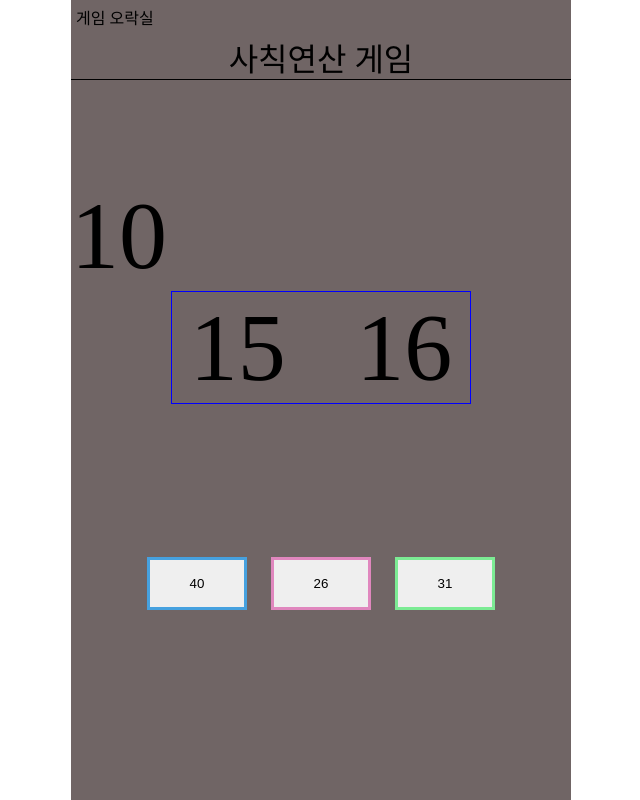
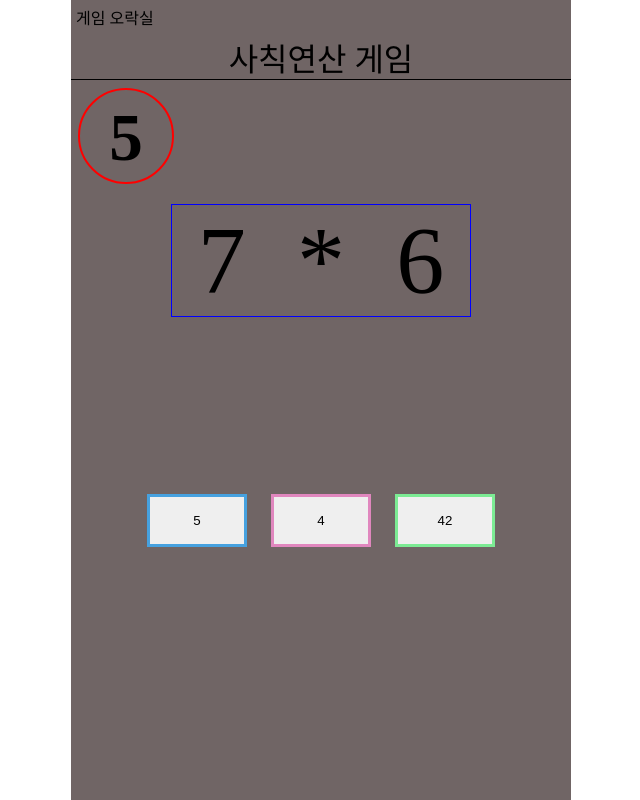
Before and after one commit to gh-ct/MathGame, a plain HTML site: page index.html in a window 1280 px wide. Shown: the top 800 px of the page, without its empty margins (319-959 px from the left). Drawn offline with Linux system fonts and the light colour scheme.

Commit message:
Add files via upload
타이머 추가

```diff
--- a/js.js
+++ b/js.js
@@ -4,11 +4,18 @@ const btn2 = document.querySelector(".btn2");
 const btn3 = document.querySelector(".btn3");
 
 let btn_array = [];
-let opr_array = ["+","-","*","/"];
+let opr_array = ["+","-","*","/"]; //나눗셈은 현재는 미사용
+
+let opr_ran;
+let opr;
+let lv = 3;
 // 문제 html 단
 let num1 = document.querySelector(".num1");
 let num2 = document.querySelector(".num2");
+let op = document.querySelector(".op");
 
+let time_text  = document.querySelector(".time_text");
+let time = 10;
 // 문제 back단
 let Q1 ,Q2;
 let cor;
@@ -21,20 +28,85 @@ let user;
 btn3.textContent = 7;
 
 
+function operator(){
+    opr_ran = Math.floor(Math.random()*lv);
+}
+
+function Quiz(Q1,Q2,lv){
+    op.textContent = opr_array[opr_ran];
+
+    if(opr_array[opr_ran]=="+"){
+        return Q1+Q2;
+    }else if(opr_array[opr_ran]=="-"){
+        return Q1-Q2;
+    }else if(opr_array[opr_ran]=="*"){
+        return Q1*Q2;
+    }
+    // else{
+
+    //     return Math.floor(Q1/Q2);
+    // }
+}
 
 function game(){
-    Q1 = Math.floor(Math.random()*20+1);
-    Q2 = Math.floor(Math.random()*20+1);
-    cor = Q1+Q2;    //정답
+    setInterval(timer,1000);
+
+    time = 10;
+
+    operator();
+
+    if(opr_array[opr_ran]=="+"||opr_array[opr_ran]=="-"){
+        Q1 = Math.floor(Math.random()*20+1);
+        Q2 = Math.floor(Math.random()*20+1);
+    }else if(opr_array[opr_ran]=="*"){
+        Q1 = Math.floor(Math.random()*9+1);
+        Q2 = Math.floor(Math.random()*9+1);
+    }
+
+    while(1){
+        if(Q1>=Q2){
+            break;
+        }
+        Q2 = Math.floor(Math.random()*20+1);
+    }
+    cor = Quiz(Q1,Q2,lv);
+
     btn_array[0] = cor; //정답 랜덤으로 나오게 하기 위해 먼저 배열에 넣음.
     num1.textContent = Q1;
     num2.textContent = Q2;
+
 }
 
+let timer = setInterval(function(){
+    if(time>=1){
+        time = time - 1;
+
+    }
+    time_text.textContent = time;
+    if(time==0){
+        alert("아웃\n 정답은"+cor);
+
+        clearInterval(timer);
+    }
+},1000);
+
+
+
+
+
+
+
 function btnValue(){
+
     for(let i=1;i<3;){
-        btn_num1 = Math.floor(Math.random()*20+1);
-        btn_num2 = Math.floor(Math.random()*20+1);
+        if(opr_array[opr_ran]=="+"){
+            btn_num1 = Math.floor(Math.random()*20+1);
+            btn_num2 = Math.floor(Math.random()*20+1);
+        }else if(opr_array[opr_ran]=="-"||opr_array[opr_ran]=="*"){
+            btn_num1 = Math.abs(Q1-Math.floor(Math.random()*9+1));
+            btn_num2 =  Math.abs(Q2-Math.floor(Math.random()*9+1));
+        }
+
         if(cor!=btn_num1+btn_num2 && btn_num1+btn_num2 !=btn_array[i-1]){
             btn_array[i] = btn_num1 + btn_num2;
             i++;
@@ -78,7 +150,7 @@ function compare(user){
         console.log(typeof(user)+"문제타입"+typeof(cor));
         console.log("정답"+cor+"유저선택"+user);
     }else{
-        alert("오답");
+        alert("오답\n 정답은"+cor);
 
         console.log(typeof(user)+"문제타입"+typeof(cor));
         console.log("정답"+cor+"유저선택"+user);
--- a/style.css
+++ b/style.css
@@ -13,9 +13,19 @@ html,body{
     height: 100%;
     width: 500px;
     margin: 0 auto;
+    z-index: 1;
+}
+
+.container.main_content{
     background-color: rgb(112, 101, 101);
     display: flex;
     flex-direction: column;
+    z-index: -999;
+}
+
+.container.reset{
+    background: red;
+    z-index: 999;
 }
 
 .container header{
@@ -46,6 +56,21 @@ html,body{
     flex-direction: column;
 }
 
+.container .content .time_text{
+    border-radius: 50%;
+    font-size: 0.7em;
+    font-weight: bold;
+    border: 2px solid red;
+    text-align: center;
+    width: 6rem;
+    height: 6rem;
+    line-height: 6rem;
+    margin-left: 7px;
+    /* background: ; */
+    position: fixed;
+    top: 5.5rem;
+    /* left: 10; */
+}
 
 .container .content .Quiz{
     width: 60%;
@@ -53,7 +78,7 @@ html,body{
     flex-direction: row;
     justify-content: space-around;
     text-align: center;
-    margin: 0 auto;
+    margin: 1.5rem auto;
     border: 1px solid blue;
 }
 
@@ -80,3 +105,10 @@ html,body{
 .container .content .select .btn3{
     border: 3px solid rgb(124, 235, 148);
 }
+
+@media screen and (max-width:768px) {
+    .container{
+        width: 100%;
+        background-color: rgb(81, 113, 182);
+    }
+}
```
